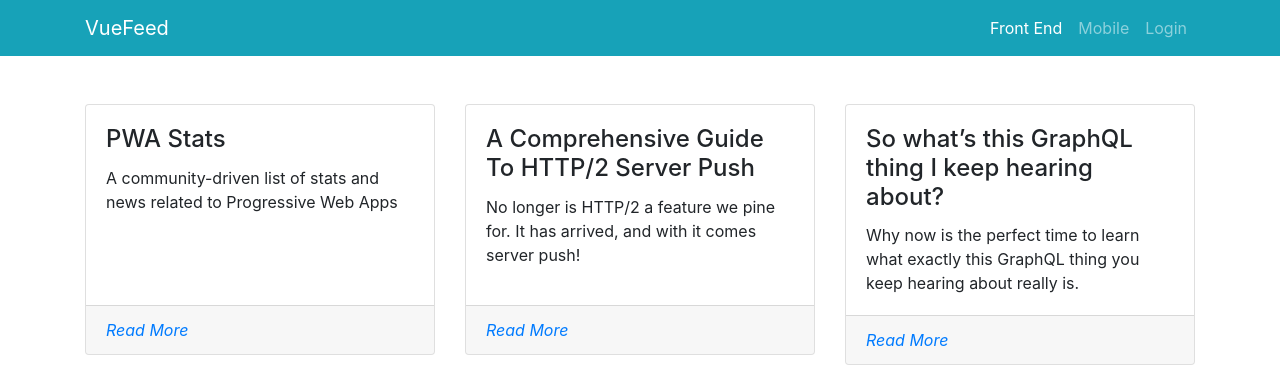
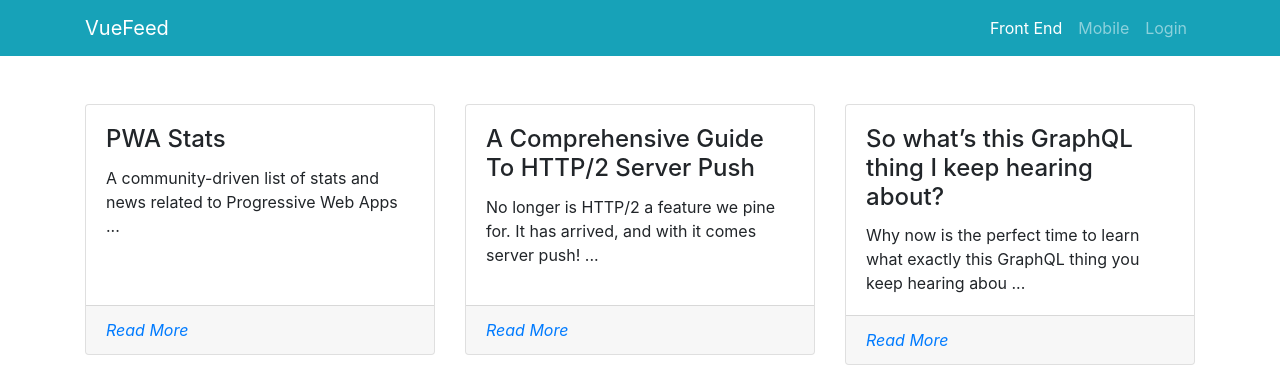
Before and after one commit to dennyparas/vue-newsfeed, a Vue app: page /category/front-end in a window 1280 px wide. Shown: the top 367 px of the page. Built offline with nearby package versions, Linux system fonts and the light colour scheme.

Commit message:
add substring filter

```diff
--- a/src/components/AppPost.vue
+++ b/src/components/AppPost.vue
@@ -1,15 +1,20 @@
 <template>
   <b-card :title="post.title">
     <p class="card-text">
-      {{post.content}}
+      {{post.content | dataSubstr}}
     </p>
     <em slot="footer" ><a  class="card-link" :href="post.link" target="_blank">Read More</a></em>
   </b-card>
 </template>
 
 <script>
+import Filters from './../filters/filters';
+
 export default {
   props: ['post'],
+  filters: {
+    dataSubstr: Filters.dataSubstr,
+  },
 };
 </script>
 
--- /dev/null
+++ b/src/filters/filters.js
@@ -0,0 +1,5 @@
+export default {
+  dataSubstr(string) {
+    return `${string.substring(0, 90)} ...`;
+  },
+};
```
